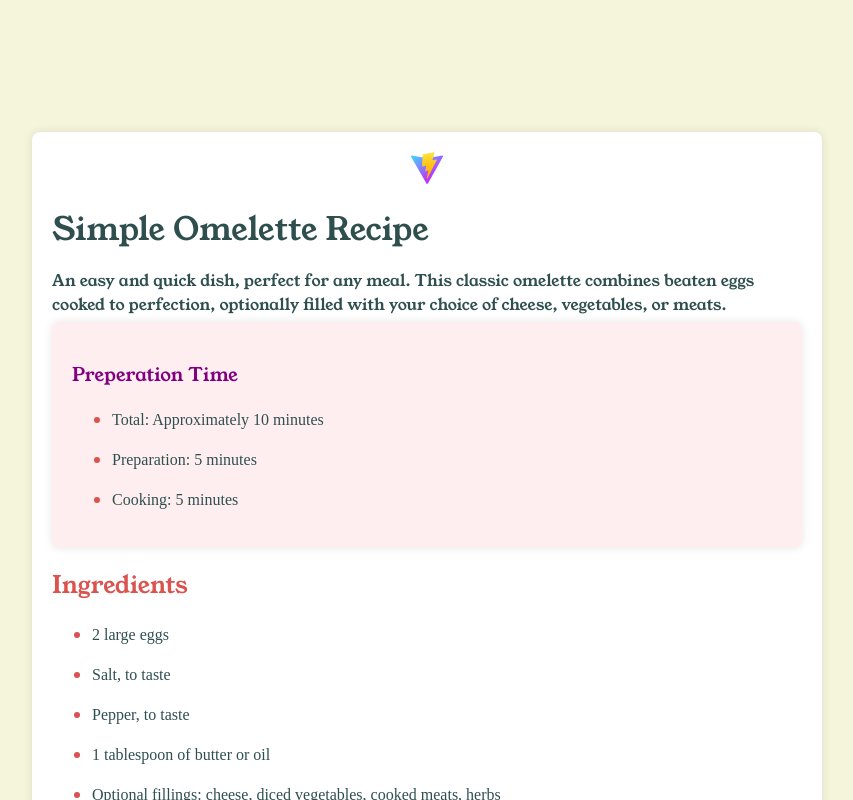
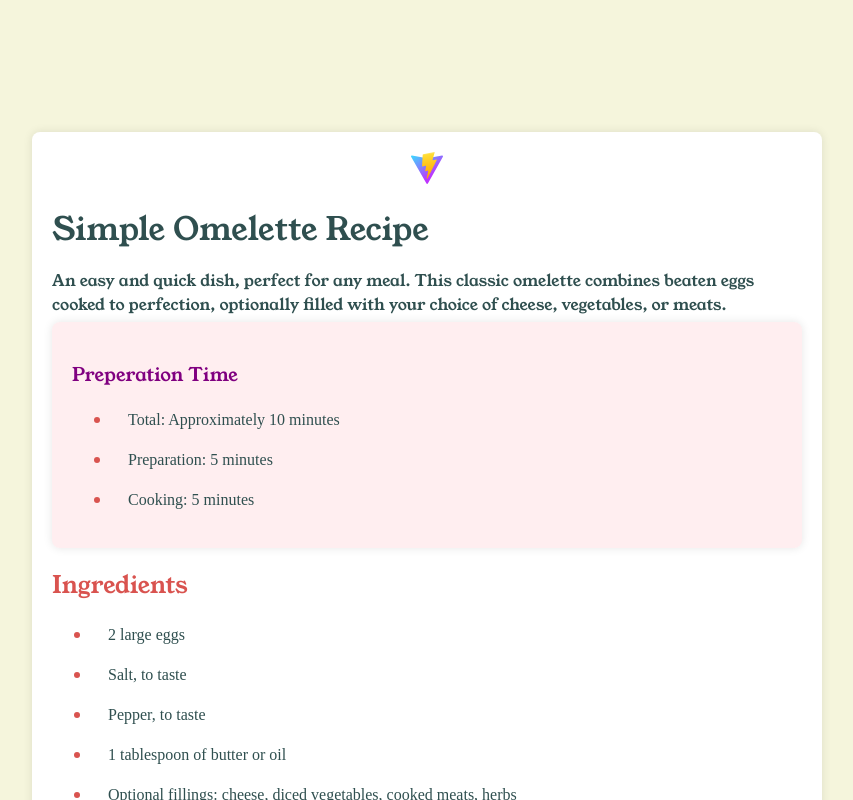
Before and after one commit to NobleAxiom/recipe-page, a React (Vite) app: page / in a window 1280 px wide. Shown: the top 800 px of the page, without its empty margins (213-1066 px from the left). Built offline with nearby package versions, Linux system fonts and the light colour scheme.

Commit message:
added left margin padding to list items

```diff
--- a/src/App.css
+++ b/src/App.css
@@ -59,6 +59,7 @@ li p {
   font-family: serif;
   font-weight: 500;
   color: darkslategrey;
+  margin-left: 1em;
 }
 .picture {
   height: 6em;
--- a/src/App.jsx
+++ b/src/App.jsx
@@ -60,7 +60,7 @@ function App() {
           <ol>
             <li>
               <p>
-                <b>Beat the eggs:</b> In a bowl, beat the eggs with a pinch of
+                <b> Beat the eggs:</b> In a bowl, beat the eggs with a pinch of
                 salt and pepper until they are well mixed. You can add a
                 tablespoon of water or milk for a fluffier texture.
               </p>
```
